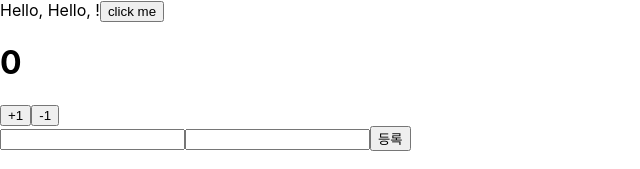
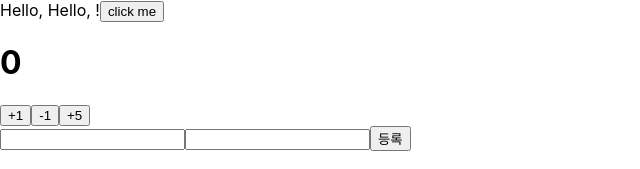
Before and after one commit to Young-Yoii/React-typescript-study, a React (Create React App) app: page / in a window 1280 px wide. Shown: the top 169 px of the page, without its empty margins (0-640 px from the left). Built offline with nearby package versions, Linux system fonts and the light colour scheme.

Commit message:
타입스트립트와 리덕스 - 프로젝트에 리덕스 적용하기 2 : 카운터 만들기

```diff
--- a/src/App.tsx
+++ b/src/App.tsx
@@ -2,10 +2,11 @@
 import logo from './logo.svg';
 import './App.css';
 import Greeting from './Greetings';
-import Counter from './Counter';
+import Counter from './components/Counter';
 import MyForm from './MyForm';
 import ReducerSample from './ReducerSample';
 import { SampleProvider } from './SampleContext';
+import CounterContainer from './container/CounterContainer';
 
 function App() {
   const onClick = (name: string) => {
@@ -17,7 +18,7 @@
   return (
     <>
      <Greeting name="Hello" onClick={onClick} />
-      <Counter />
+      <CounterContainer />
       <MyForm onSubmit={onSubmit}/>
       <SampleProvider>
         <ReducerSample />
--- a/src/Counter.tsx
+++ /dev/null
@@ -1,33 +0,0 @@
-import { useReducer } from "react";
-
-type Action = {type: 'INCREASE'} | {type: 'DECREASE'}; // 이렇게 액션을 | 으로 연달아서 쭉 나열
-
-function reducer(state: number, action: Action):number {
-    switch (action.type) {
-        case 'INCREASE':
-            return state + 1;
-        case 'DECREASE':
-            return state - 1;
-        default:
-        throw new Error('Unknown action')
-    }
-}
-
-const Counter = () => {
-    const [count, dispatch] = useReducer(reducer, 0)
-
-    const onIncrease = () => dispatch({type: 'INCREASE'});
-    const onDecrease = () => dispatch({type: 'DECREASE'});
-
-    return (
-        <div>
-            <h1>{count}</h1>
-            <div>
-                <button onClick={onIncrease}>+1</button>
-                <button onClick={onDecrease}>-1</button>
-            </div>
-        </div>
-    )
-};
-
-export default Counter;
--- /dev/null
+++ b/src/components/Counter.tsx
@@ -0,0 +1,36 @@
+import { useReducer } from "react";
+
+// type Action = {type: 'INCREASE'} | {type: 'DECREASE'}; // 이렇게 액션을 | 으로 연달아서 쭉 나열
+
+// function reducer(state: number, action: Action):number {
+//     switch (action.type) {
+//         case 'INCREASE':
+//             return state + 1;
+//         case 'DECREASE':
+//             return state - 1;
+//         default:
+//         throw new Error('Unknown action')
+//     }
+// }
+
+type CounterPorps = {
+    count: number,
+    onIncrease : () => void,
+    onDecrease : () => void,
+    onIncreaseBy: (diff: number) => void,
+}
+
+const Counter = ({count, onIncrease, onDecrease, onIncreaseBy} : CounterPorps) => {
+    return (
+        <div>
+            <h1>{count}</h1>
+            <div>
+                <button onClick={onIncrease}>+1</button>
+                <button onClick={onDecrease}>-1</button>
+                <button onClick={() => onIncreaseBy(5)}>+5</button>
+            </div>
+        </div>
+    )
+};
+
+export default Counter;
--- /dev/null
+++ b/src/container/CounterContainer.tsx
@@ -0,0 +1,34 @@
+import { useSelector, useDispatch } from "react-redux"
+import Counter from './../components/Counter';
+import { RootState } from "../modules";
+import { increase, decrease, increaseBy } from "../modules/counter";
+
+const CounterContainer = () => {
+    // 상태를 조회합니다. 상태를 조회 할 때에는 state 의 타입을 RootState 로 지정
+    const count = useSelector((state: RootState) => state.counter.count);
+    const dispatch = useDispatch();
+
+    // 각 액션들을 디스패치하는 함수들
+    const onIncrease = () => {
+        dispatch(increase());
+    };
+
+    const onDecrease = () => {
+        dispatch(decrease());
+    };
+
+    const onIncreaseBy = (diff: number) => {
+        dispatch(increaseBy(diff));
+    }
+
+    return (
+    <Counter
+        count={count}
+        onIncrease={onIncrease}
+        onDecrease={onDecrease}
+        onIncreaseBy={onIncreaseBy}
+    />
+    )
+};
+
+export default CounterContainer;
```
